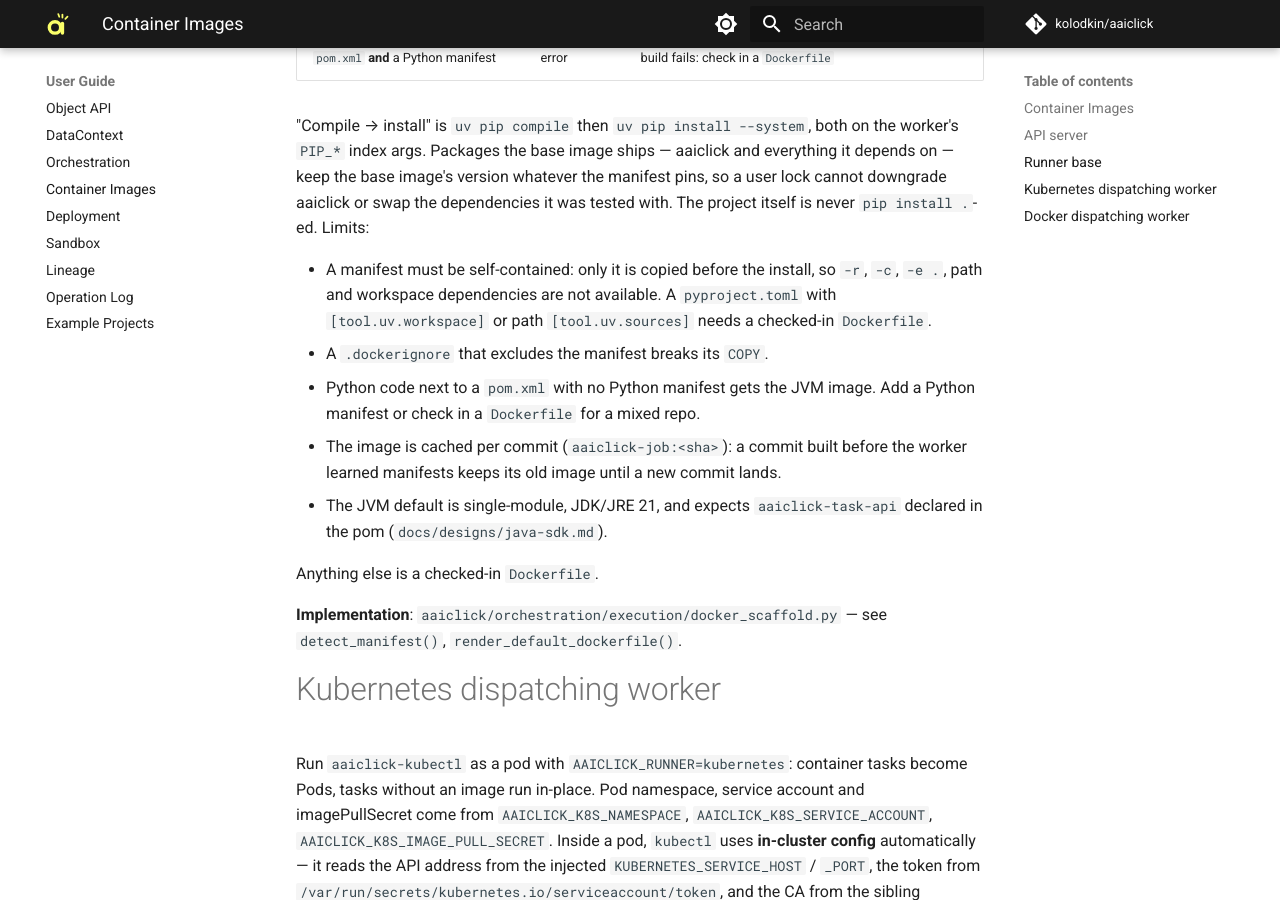
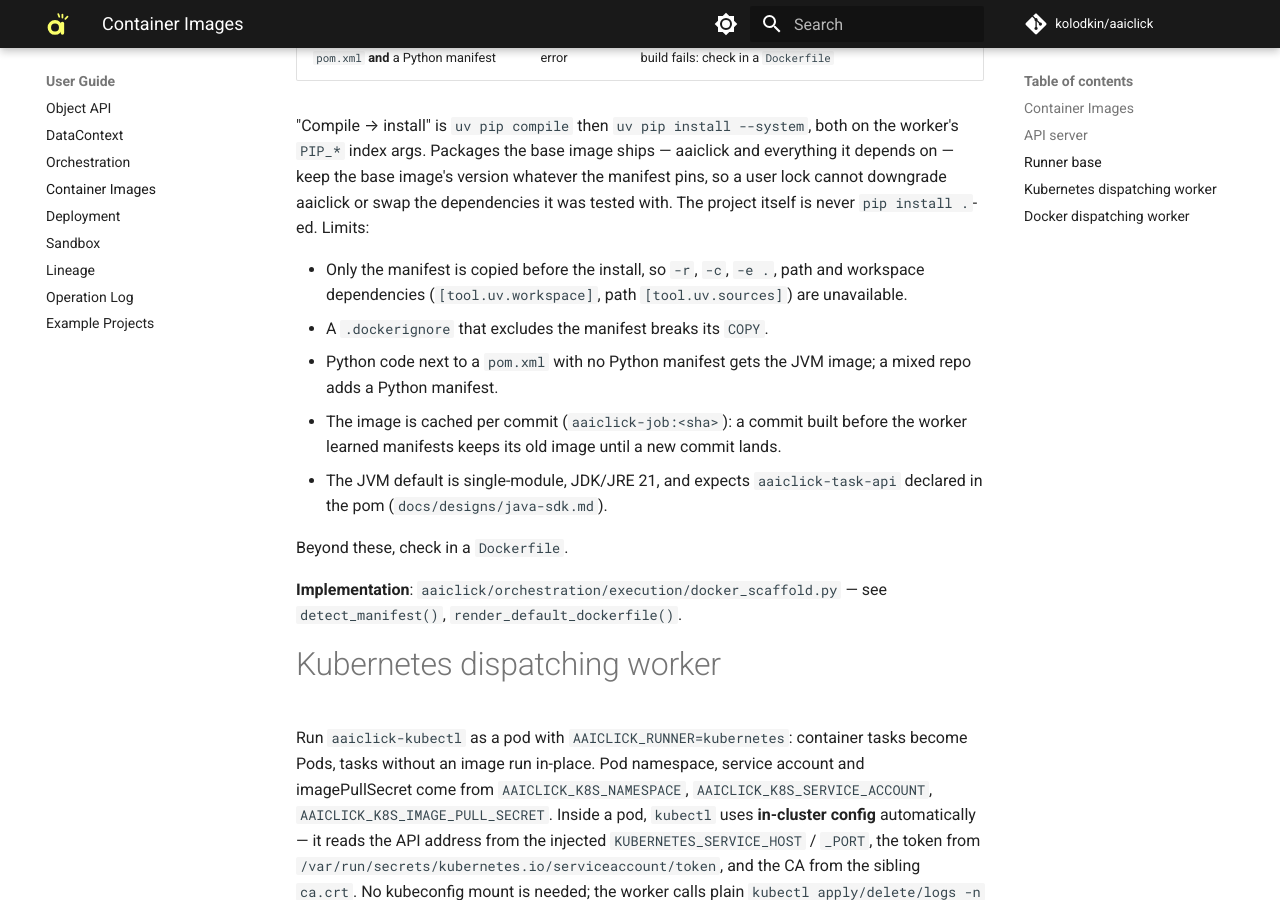
Before and after one commit to kolodkin/aaiclick, an MkDocs documentation site: the page built from docs/user_guide/container_images.md, in a window 1280 px wide and 900 px high, scrolled down 1697 px. Built offline with MkDocs 1.6.1 and Material for MkDocs 9.7.7, drawn with Linux system fonts in a browser that asks for light colours; comment, search, counter and statistics services are not loaded.

Commit message:
Tighten the runner-base manifest limits
Co-Authored-By: Claude Fable 5.1 <noreply@anthropic.com>
Claude-Session: https://claude.ai/code/session_01UoJvTa4fvZgPfTerrp9xBp

```diff
--- a/docs/user_guide/container_images.md
+++ b/docs/user_guide/container_images.md
@@ -66,19 +66,18 @@ manifest pins, so a user lock cannot downgrade aaiclick or swap the
 dependencies it was tested with. The project itself is never `pip install .`-ed.
 Limits:
 
-- A manifest must be self-contained: only it is copied before the install, so
-  `-r`, `-c`, `-e .`, path and workspace dependencies are not available. A
-  `pyproject.toml` with `[tool.uv.workspace]` or path `[tool.uv.sources]`
-  needs a checked-in `Dockerfile`.
+- Only the manifest is copied before the install, so `-r`, `-c`, `-e .`, path
+  and workspace dependencies (`[tool.uv.workspace]`, path `[tool.uv.sources]`)
+  are unavailable.
 - A `.dockerignore` that excludes the manifest breaks its `COPY`.
-- Python code next to a `pom.xml` with no Python manifest gets the JVM image.
-  Add a Python manifest or check in a `Dockerfile` for a mixed repo.
+- Python code next to a `pom.xml` with no Python manifest gets the JVM image;
+  a mixed repo adds a Python manifest.
 - The image is cached per commit (`aaiclick-job:<sha>`): a commit built before
   the worker learned manifests keeps its old image until a new commit lands.
 - The JVM default is single-module, JDK/JRE 21, and expects `aaiclick-task-api`
   declared in the pom (`docs/designs/java-sdk.md`).
 
-Anything else is a checked-in `Dockerfile`.
+Beyond these, check in a `Dockerfile`.
 
 **Implementation**: `aaiclick/orchestration/execution/docker_scaffold.py` — see
 `detect_manifest()`, `render_default_dockerfile()`.
```
